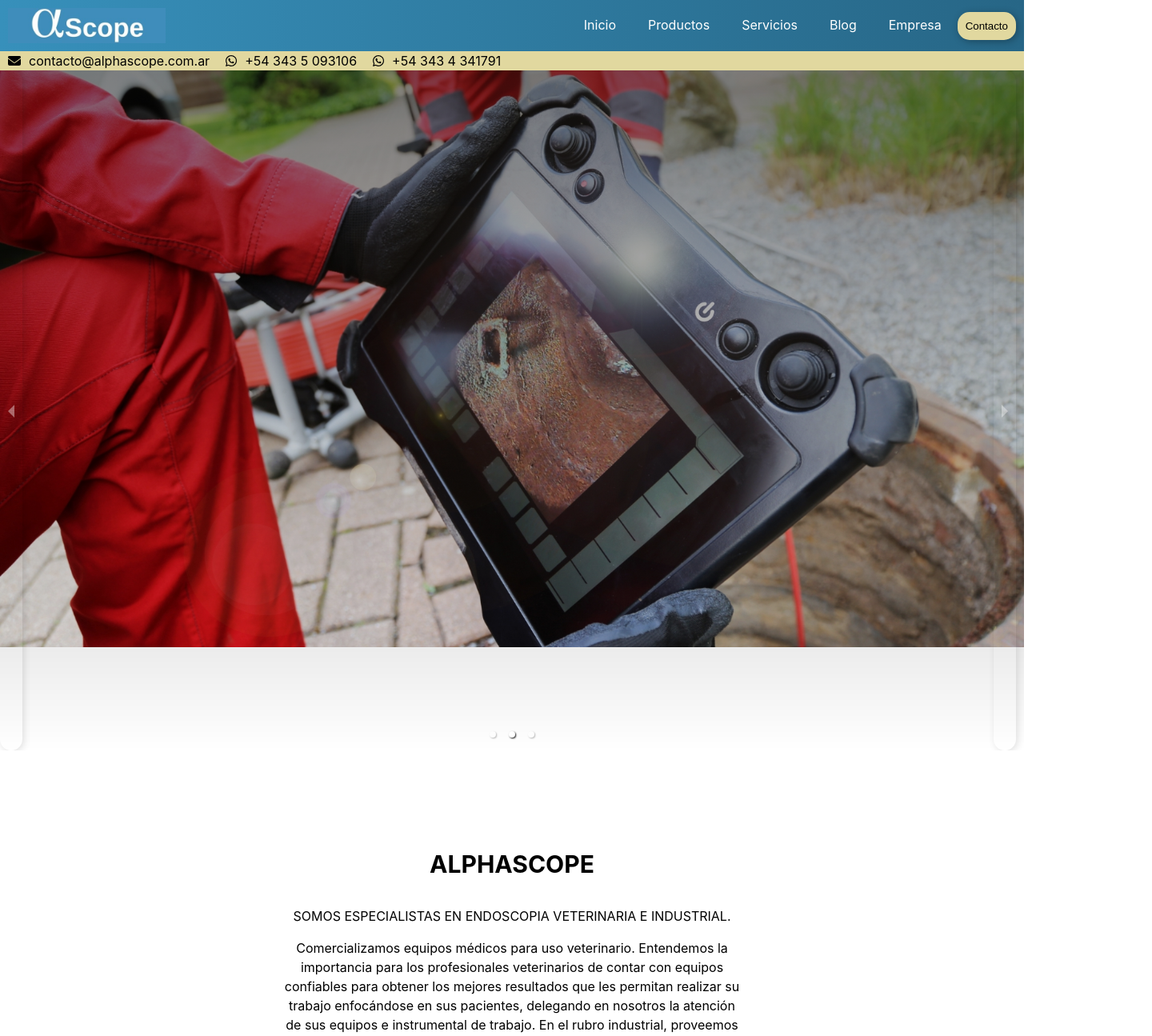
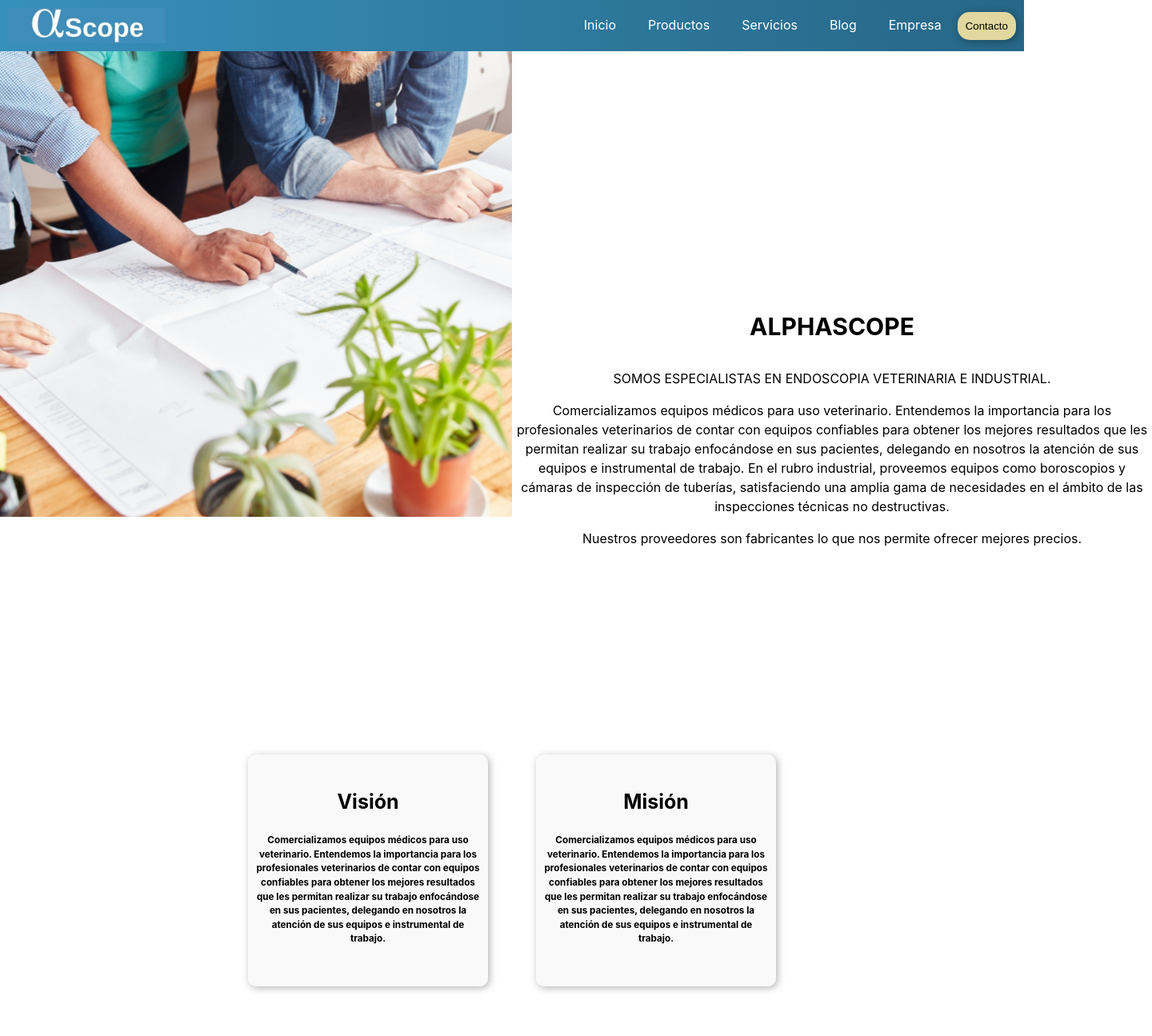
Before and after one commit to jimefle/alpha-web, a React (Vite) app in the folder alpha-web/: page /about-us in a window 1280 px wide. Shown: the top 1295 px of the page at 80% size, 1440 px wide, since content can reach past the window. Built offline with nearby package versions, Linux system fonts and the light colour scheme.

Commit message:
base about-us page

```diff
--- a/alpha-web/package.json
+++ b/alpha-web/package.json
@@ -27,6 +27,12 @@
     "eslint-plugin-react-hooks": "^4.6.2",
     "eslint-plugin-react-refresh": "^0.4.7",
     "react-router-dom": "^6.25.1",
+    "standard": "^17.1.0",
     "vite": "^5.3.4"
+  },
+  "eslintConfig": {
+    "extends": [
+      "standard"
+    ]
   }
 }
--- a/alpha-web/src/App.jsx
+++ b/alpha-web/src/App.jsx
@@ -1,8 +1,3 @@
-import { FontAwesomeIcon } from '@fortawesome/react-fontawesome';
-import { faEnvelope } from '@fortawesome/free-solid-svg-icons';
-import { faWhatsapp } from '@fortawesome/free-brands-svg-icons';
-import Carousel from './components/Carousel';
-import Hero from './components/hero';
 import Header from './components/Header';
 import Footer from './components/Footer';
 import Home from './pages/Home';
@@ -11,23 +6,12 @@ import Blog from './pages/Blog';
 import Services from './pages/Services';
 import AboutUs from './pages/AboutUs';
 import { Routes, Route } from 'react-router-dom';
-
+import './App.css';
 
 function App() {
     return (
         <div>
             <Header />
-        <main>
-          <nav>
-            <FontAwesomeIcon icon={faEnvelope} />
-            <a href="mailto:contacto@alphascope.com.ar" className='contact-line'>contacto@alphascope.com.ar</a>
-            <FontAwesomeIcon icon={faWhatsapp} />
-            <a href="https://wa.me/543435093106" className='contact-line'>+54 343 5 093106</a>
-            <FontAwesomeIcon icon={faWhatsapp} />
-            <a href="" className='contact-line'>+54 343 4 341791</a>
-          </nav>
-          <Carousel />
-          <Hero />
             <Routes>
                 <Route path="/" element={<Home />} />
                 <Route path="products" element={<Products />} />
@@ -35,7 +19,6 @@ function App() {
                 <Route path="services" element={<Services />} />
                 <Route path="about-us" element={<AboutUs />} />
             </Routes>
-        </main>
             <Footer />
         </div>
     );
--- a/alpha-web/src/main.jsx
+++ b/alpha-web/src/main.jsx
@@ -2,7 +2,6 @@ import React from 'react';
 import ReactDOM from 'react-dom/client';
 import { BrowserRouter} from 'react-router-dom';
 import App from './App'
-import './App.css';
 
 const root = ReactDOM.createRoot(document.getElementById('root'));
 root.render(
--- a/alpha-web/src/pages/AboutUs.jsx
+++ b/alpha-web/src/pages/AboutUs.jsx
@@ -1,6 +1,36 @@
+import '../styles/AboutUs.css'
 const AboutUs = () => {
     return(
-        <h1>hola</h1>
+        <section className='aboutus-page'>
+                <section className='about-info'>
+                    <h1>ALPHASCOPE</h1>
+                    <p className='text-about'>SOMOS ESPECIALISTAS EN ENDOSCOPIA VETERINARIA E INDUSTRIAL.</p>
+                    <p className='text-about'>Comercializamos equipos médicos para uso veterinario. Entendemos la importancia para los profesionales veterinarios de contar
+                        con equipos confiables para obtener los mejores resultados que les permitan realizar su trabajo enfocándose en sus pacientes,
+                        delegando en nosotros la atención de sus equipos e instrumental de trabajo.
+                        En el rubro industrial, proveemos equipos como boroscopios y cámaras de inspección de tuberías, satisfaciendo una amplia gama
+                        de necesidades en el ámbito de las inspecciones técnicas no destructivas.
+                    </p>
+                    <p className='text-about'>Nuestros proveedores son fabricantes lo que nos permite ofrecer mejores precios. </p>
+                </section>
+                <section className='about-img'>
+                    <img src="./src/image/aboutus.jpeg" alt="Imagen Plano" className='imagen-plano'/>
+                </section>
+                <section className="mv-section">
+                    <article className='mv-card'>
+                        <h2>Visión</h2>
+                        <h3>Comercializamos equipos médicos para uso veterinario. Entendemos la importancia para los profesionales veterinarios de contar
+                        con equipos confiables para obtener los mejores resultados que les permitan realizar su trabajo enfocándose en sus pacientes,
+                        delegando en nosotros la atención de sus equipos e instrumental de trabajo.</h3>
+                    </article>
+                    <article className='mv-card'>
+                        <h2>Misión</h2>
+                        <h3>Comercializamos equipos médicos para uso veterinario. Entendemos la importancia para los profesionales veterinarios de contar
+                        con equipos confiables para obtener los mejores resultados que les permitan realizar su trabajo enfocándose en sus pacientes,
+                        delegando en nosotros la atención de sus equipos e instrumental de trabajo.</h3>
+                    </article>
+                </section>
+        </section>
     )
 }
 
--- a/alpha-web/src/pages/Home.jsx
+++ b/alpha-web/src/pages/Home.jsx
@@ -1,6 +1,25 @@
+import { FontAwesomeIcon } from '@fortawesome/react-fontawesome';
+import { faEnvelope } from '@fortawesome/free-solid-svg-icons';
+import { faWhatsapp } from '@fortawesome/free-brands-svg-icons';
+import Carousel from '../components/Carousel';
+import Hero from '../components/hero';
+import '../App.css';
+
+
 const Home = () => {
     return(
-        <h1>hola</h1>
+        <div>
+          <nav>
+            <FontAwesomeIcon icon={faEnvelope} />
+            <a href="mailto:contacto@alphascope.com.ar" className='contact-line'>contacto@alphascope.com.ar</a>
+            <FontAwesomeIcon icon={faWhatsapp} />
+            <a href="https://wa.me/543435093106" className='contact-line'>+54 343 5 093106</a>
+            <FontAwesomeIcon icon={faWhatsapp} />
+            <a href="" className='contact-line'>+54 343 4 341791</a>
+          </nav>
+          <Carousel />
+          <Hero />
+        </div>
     )
 }
 
--- /dev/null
+++ b/alpha-web/src/styles/AboutUs.css
@@ -0,0 +1,39 @@
+.aboutus-page{
+    margin: 0;
+    margin-bottom: 100px;
+    width: 100%;
+    height: auto;
+    color: black;
+    display: grid;
+    grid-template-columns: repeat(2, 50em);
+    grid-template-rows: 8em 50em 20em;
+    justify-content: center;
+    align-items: center;
+}
+
+.about-info{
+    grid-column: 2 / 3;
+    grid-row: 2 / 3;
+
+}
+.about-image{
+    grid-column: 2 / 3;
+    grid-row: 1 / 2;
+
+}
+.imagen-plano{
+    height: auto;
+    width: 50em;
+    margin-top: 500px;
+}
+.text-about{
+    padding: 0;
+}
+
+.mv-section{
+    grid-column: 3 / -3;
+    grid-row: 3 / -2;
+    display: flex;
+    justify-content: center;
+    margin: 100px;
+}
```
Also changed, not shown: alpha-web/src/image/aboutus.jpeg (added), 1 other file (tests, documents, lock files or other folders). Lines whose indentation alone changed are shown as unchanged.
